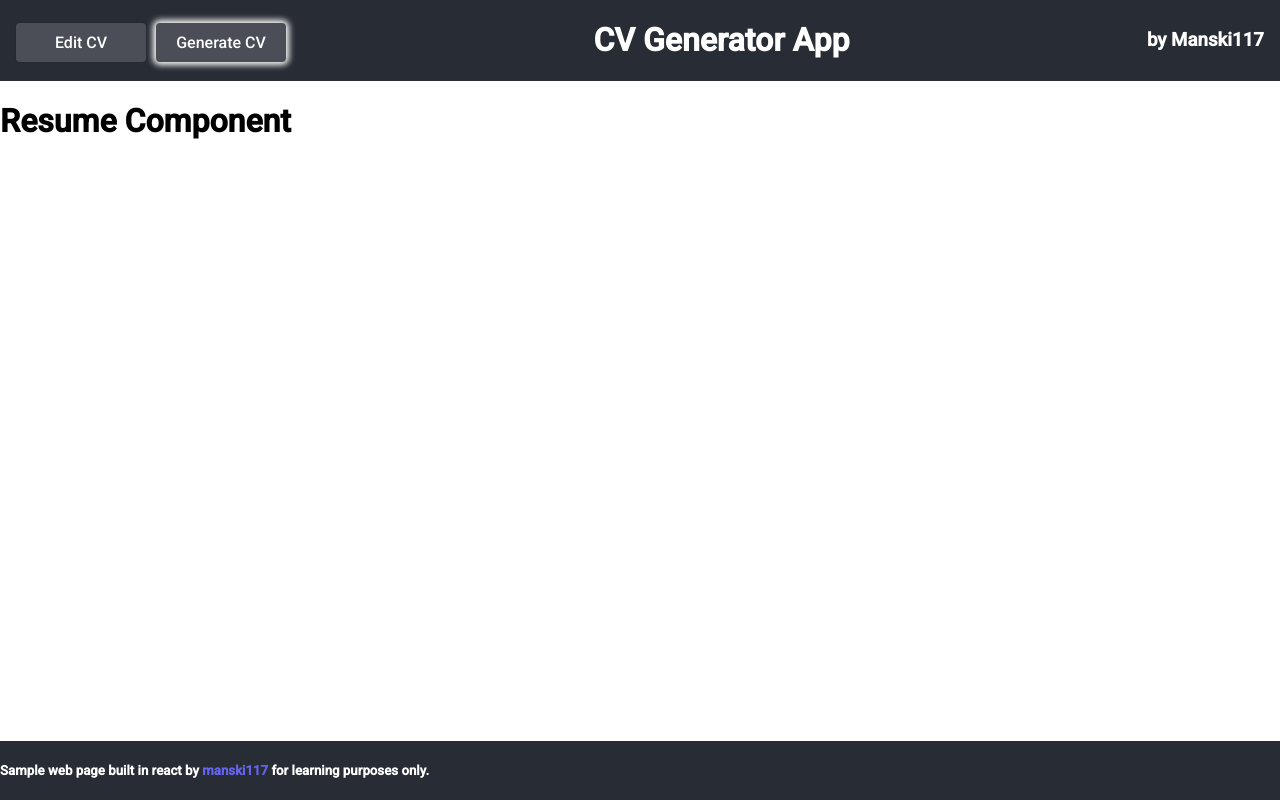
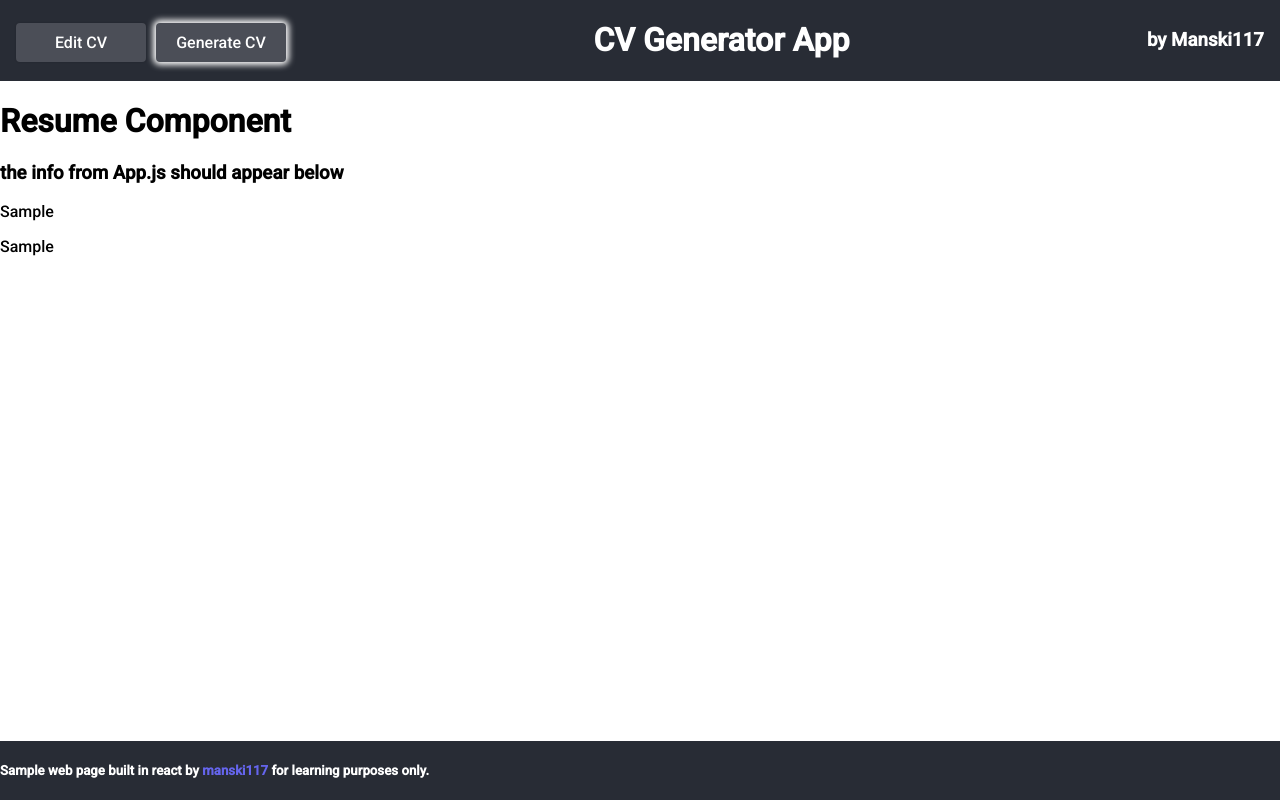
Before and after one commit to manski117/cv-form-project, a React (Create React App) app in the folder cv-form-odin-project/: page / in a window 1280 px wide. Both pictures are taken after typing "Sample", "Sample", "Sample" into the empty fields and a click on the button "Generate CV". Built offline with nearby package versions, Linux system fonts and the light colour scheme.

Commit message:
Add context to Resume component
The FormContext seems to be working as intended throughout the
entire project directory. I can successfully read and update state
from within the grandchild form components, and also send it to
their uncle component, Resume.js, where the data can be read.

```diff
--- a/cv-form-odin-project/src/components/EduForm.js
+++ b/cv-form-odin-project/src/components/EduForm.js
@@ -3,7 +3,7 @@ import { FormContext } from "../App";
 
 
 function EduForm() {
-    const {formData, setFormData} = React.useContext(FormContext)
+    const {formData, setFormData} = React.useContext(FormContext);
 
     // const [formData, setFormData] = React.useState(
     //     {
--- a/cv-form-odin-project/src/components/Resume.js
+++ b/cv-form-odin-project/src/components/Resume.js
@@ -1,9 +1,15 @@
-import React from "react"
+import React from "react";
+import { FormContext } from "../App";
 
 function Resume() {
+    const {formData, setFormData} = React.useContext(FormContext);
+
     return (
        <div className="resume-container">
         <h1>Resume Component</h1>
+        <h3>the info from App.js should appear below</h3>
+        <p>{formData.school}</p>
+        <p>{formData.degree}</p>
        </div>
     )
 }
```
